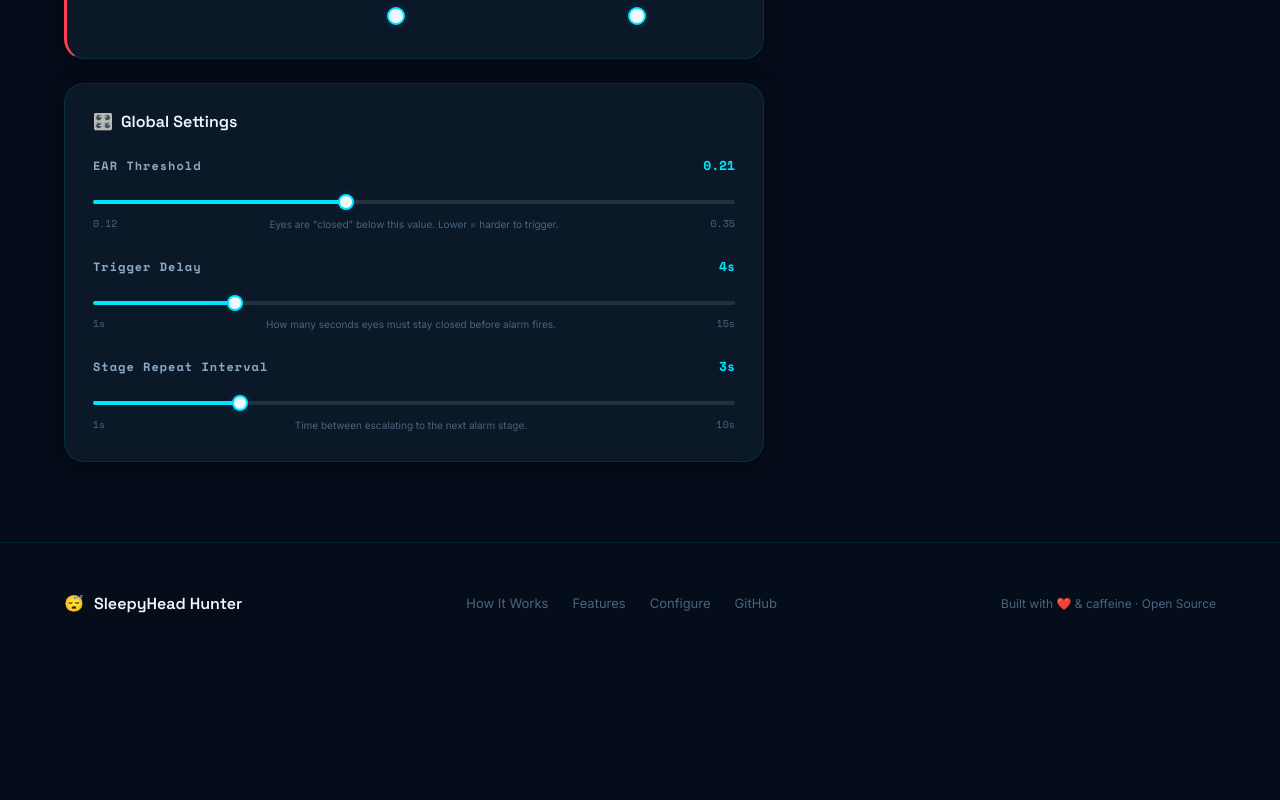
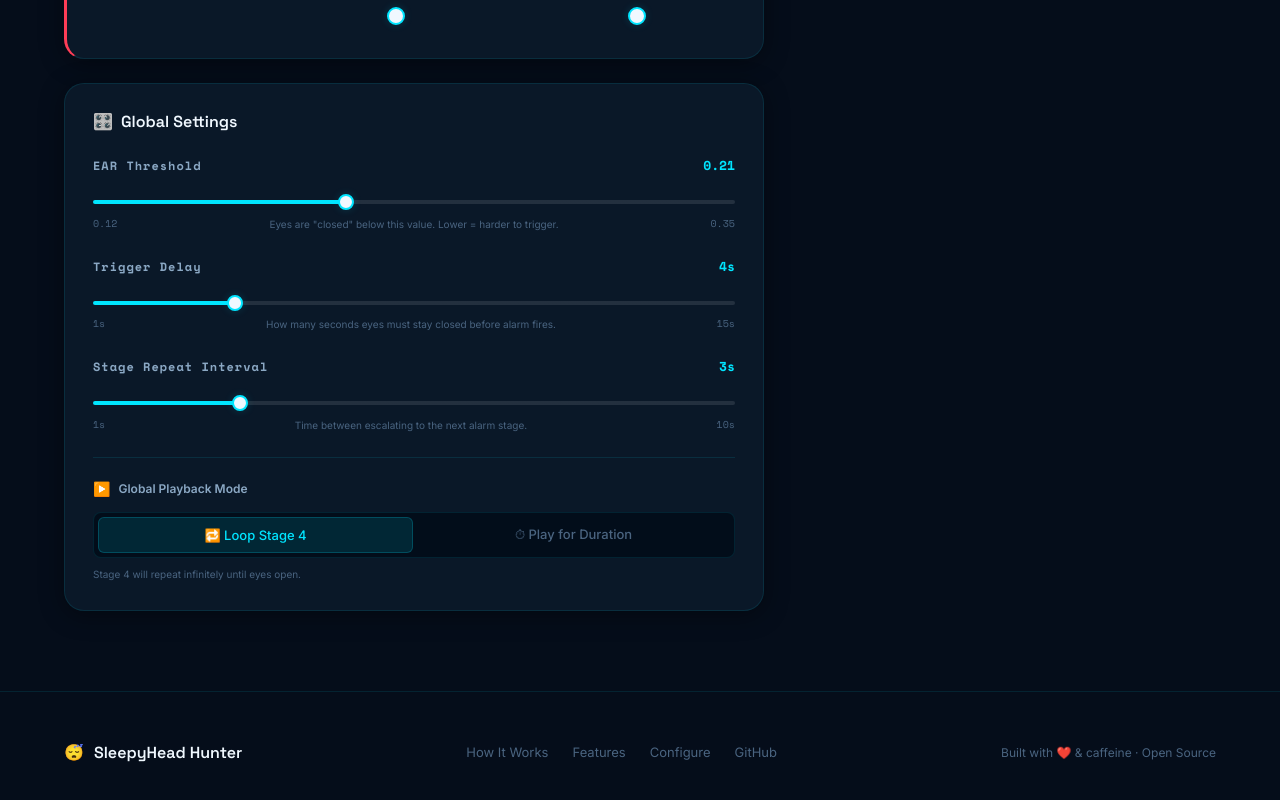
Before and after one commit to mokshjalalwani-dotcom/sleepyhead_hunter, a Next.js app in the folder web/: page /configure in a window 1280 px wide. Shown: the part 1891-2691 px from the top of the page. Before the commit the page ends 2555 px from the top, so only its background shows below. Built offline with nearby package versions, Linux system fonts and the light colour scheme.

Commit message:
feat: add global playback mode UI to configure page

```diff
--- a/web/components/GlobalSettings.js
+++ b/web/components/GlobalSettings.js
@@ -101,6 +101,56 @@ export default function GlobalSettings({ settings, onChange }) {
           </div>
         );
       })}
+
+      {/* Global Playback Mode */}
+      <div className="global-field" style={{ marginTop: '24px', borderTop: '1px solid var(--border)', paddingTop: '20px' }}>
+        <div style={{ display: 'flex', gap: '20px', flexWrap: 'wrap' }}>
+
+          <div style={{ flex: 1 }}>
+            <label style={{ display: 'flex', alignItems: 'center', gap: '8px', fontSize: '12px', fontWeight: 600, color: 'var(--text-secondary)', marginBottom: '12px' }}>
+              <span className="field-label-icon" aria-hidden="true">▶️</span>
+              Global Playback Mode
+            </label>
+            <div className="mode-toggle" role="group">
+              {['loop', 'duration'].map((mode) => (
+                <button
+                  key={mode}
+                  className={`mode-btn${settings.playbackMode === mode ? ' active' : ''}`}
+                  onClick={() => onChange({ ...settings, playbackMode: mode })}
+                >
+                  {mode === 'loop' ? '🔁 Loop Stage 4' : '⏱ Play for Duration'}
+                </button>
+              ))}
+            </div>
+            <p style={{ fontSize: '10px', color: 'var(--text-muted)', marginTop: '8px' }}>
+              {settings.playbackMode === 'loop'
+                ? 'Stage 4 will repeat infinitely until eyes open.'
+                : 'The entire alarm system will shut off after the duration limit.'}
+            </p>
+          </div>
+
+          {settings.playbackMode === 'duration' && (
+            <div style={{ flex: 1, minWidth: '150px' }}>
+              <label style={{ display: 'flex', alignItems: 'center', gap: '8px', fontSize: '12px', fontWeight: 600, color: 'var(--text-secondary)', marginBottom: '12px' }}>
+                <span className="field-label-icon" aria-hidden="true">⏱️</span>
+                Time Limit
+              </label>
+              <select
+                className="duration-select"
+                value={settings.duration}
+                onChange={(e) => onChange({ ...settings, duration: e.target.value })}
+              >
+                <option value="30">30 seconds</option>
+                <option value="60">1 minute</option>
+                <option value="120">2 minutes</option>
+                <option value="300">5 minutes</option>
+                <option value="custom">Custom...</option>
+              </select>
+            </div>
+          )}
+
+        </div>
+      </div>
     </section>
   );
 }
```
